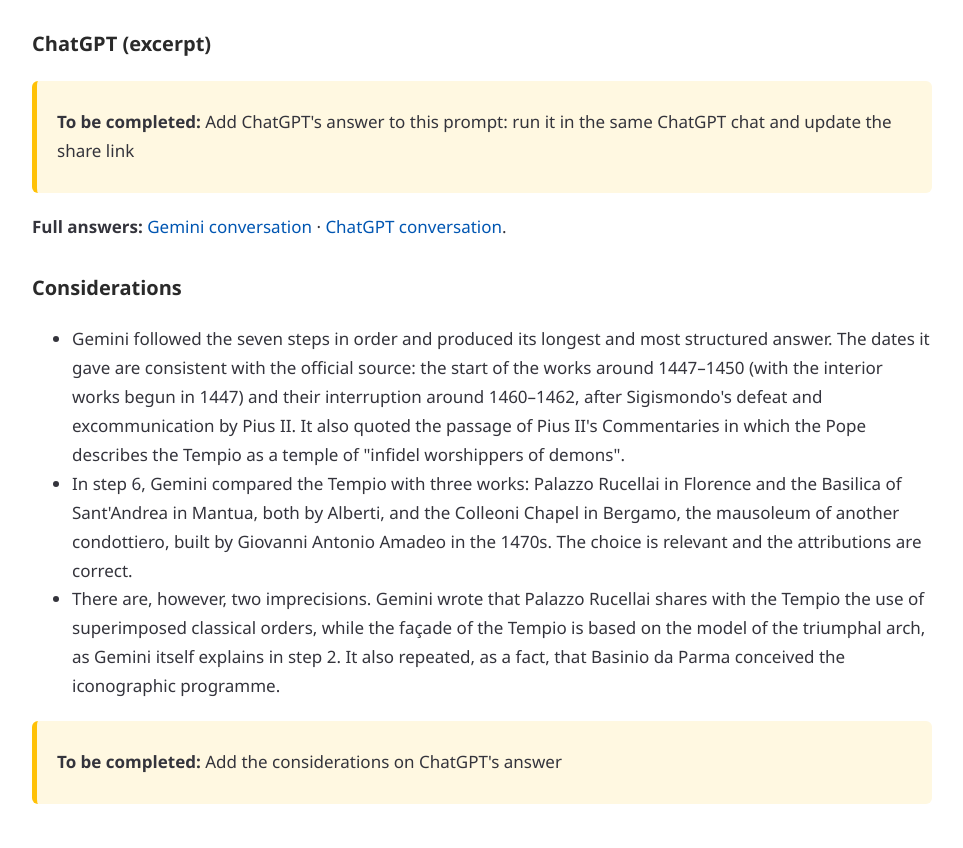
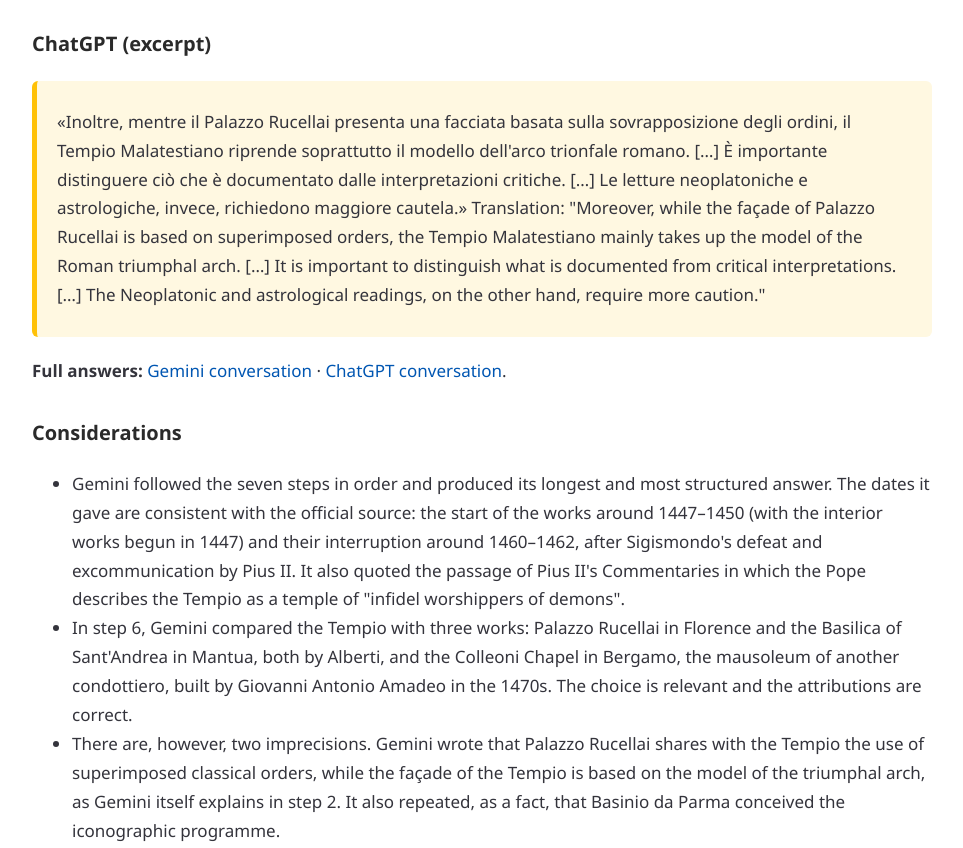
Before and after one commit to sofiabianchiniweb/KE4H_Project, a plain HTML site: page prompts.html in a window 1280 px wide. Shown: the part 5598-6446 px from the top of the page, without its empty margins (278-1241 px from the left). Drawn offline with Linux system fonts and the light colour scheme.

Commit message:
Add ChatGPT's detailed answer and considerations
ChatGPT's answer was added, providing a detailed comparison of architectural styles and considerations related to the Tempio Malatestiano and Palazzo Rucellai. The differences in responses between Gemini and ChatGPT were highlighted, noting the completeness and critical interpretations present in ChatGPT's answer.

```diff
--- a/prompts.html
+++ b/prompts.html
@@ -120,7 +120,9 @@
     </blockquote>
     <h3>ChatGPT (excerpt)</h3>
     <div class="box todo">
-    <p><strong>To be completed:</strong> Add ChatGPT's answer to this prompt: run it in the same ChatGPT chat and update the share link</p>
+    <p>«Inoltre, mentre il Palazzo Rucellai presenta una facciata basata sulla sovrapposizione degli ordini, il Tempio Malatestiano riprende soprattutto il modello dell'arco trionfale romano. […] È importante distinguere ciò che è documentato dalle interpretazioni critiche. […] Le letture neoplatoniche e astrologiche, invece, richiedono maggiore cautela.»
+
+Translation: "Moreover, while the façade of Palazzo Rucellai is based on superimposed orders, the Tempio Malatestiano mainly takes up the model of the Roman triumphal arch. […] It is important to distinguish what is documented from critical interpretations. […] The Neoplatonic and astrological readings, on the other hand, require more caution."</p>
     </div>
     <p><strong>Full answers:</strong> <a href="https://share.gemini.google/63Qz8RvURaIT" target="_blank">Gemini conversation</a> · <a href="https://chatgpt.com/share/6b07ff42-79c8-83ed-8803-0b39e03702e1" target="_blank">ChatGPT conversation</a>.</p>
     <h3>Considerations</h3>
@@ -130,7 +132,10 @@
     <li>There are, however, two imprecisions. Gemini wrote that Palazzo Rucellai shares with the Tempio the use of superimposed classical orders, while the façade of the Tempio is based on the model of the triumphal arch, as Gemini itself explains in step 2. It also repeated, as a fact, that Basinio da Parma conceived the iconographic programme.</li>
     </ul>
     <div class="box todo">
-    <p><strong>To be completed:</strong> Add the considerations on ChatGPT's answer</p>
+    <p>ChatGPT wrote the longest answer of all the prompts, following the seven steps with numbered sub-sections. Its dates are consistent with the official source: Sigismondo lord of Rimini from 1432, the collaboration with Alberti from around 1450, the excommunication by Pius II in 1460 and Piero della Francesca's fresco in 1451. It also mentioned the remains of the Byzantine philosopher Gemistus Pletho, brought to Rimini by Sigismondo and placed in one of the sarcophagi along the sides.
+In step 6, ChatGPT compared the Tempio with four works, all correctly attributed: Palazzo Rucellai, the façade of Santa Maria Novella in Florence and the Basilica of Sant'Andrea in Mantua (designed from 1470, after Sigismondo's death), all by Alberti, and the Ducal Palace of Urbino, built for Federico da Montefeltro. Unlike Gemini, it clearly distinguished the superimposed orders of Palazzo Rucellai from the triumphal-arch model of the Tempio.
+ChatGPT ended with a note separating what is documented (the references to the Arch of Augustus and the Bridge of Tiberius, the dynastic function, the Malatesta symbols) from what is a critical interpretation (the Neoplatonic and astrological readings). I did not find clear errors in its answer.
+With this prompt the difference between the two models was clearest: Gemini was more concise and added original comparisons, such as the Colleoni Chapel, while ChatGPT was more complete and more careful about what can and cannot be proven.</p>
     </div>
     <h2>What the prompts revealed about the gap</h2>
     <p>Across all prompts and both models, the information related to my gap was consistent:</p>
```
